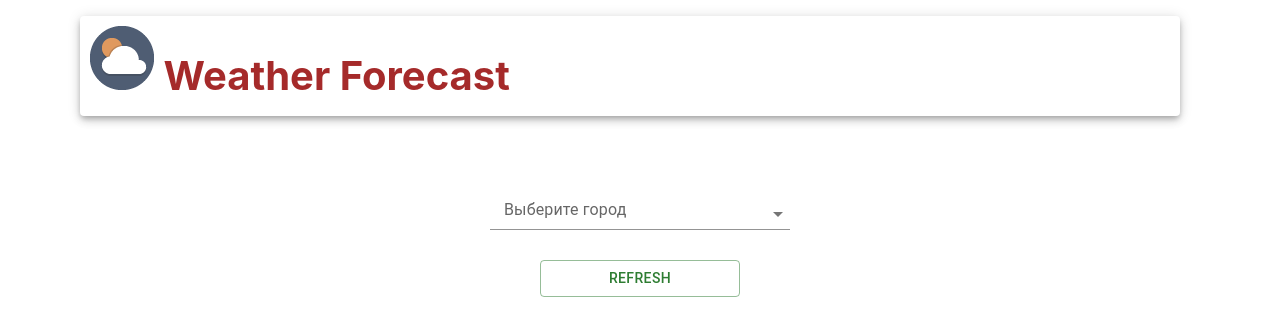
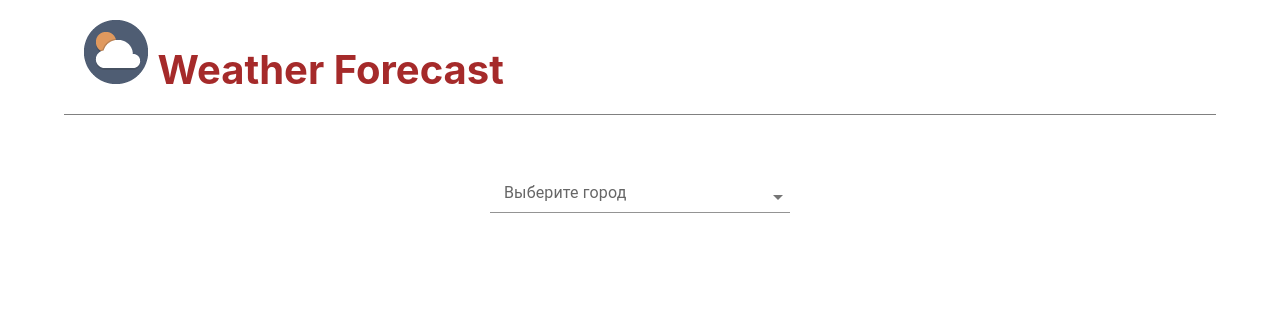
Before and after one commit to DKotykhin/Weather_forecast_React, a React (Create React App) app: page / in a window 1280 px wide. Shown: the top 336 px of the page. Built offline with nearby package versions, Linux system fonts and the light colour scheme.

Commit message:
minor bug fixes

```diff
--- a/src/Components/appHeader/AppHeader.css
+++ b/src/Components/appHeader/AppHeader.css
@@ -2,5 +2,6 @@
     font-size: 40px;
     color: #a52a2a;
     font-weight: 700;
-    padding: 10px;
+    padding: 20px;
+    border-bottom: 1px solid #808080;
 }
--- a/src/Components/appHeader/AppHeader.jsx
+++ b/src/Components/appHeader/AppHeader.jsx
@@ -1,28 +1,14 @@
 import weather_image from "./weather.png";
 
 import "./AppHeader.css";
-import { Container, Box, Paper } from "@mui/material";
+import { Container } from "@mui/material";
 
 const Header = () => {
     return (
         <Container>
-            <Box
-                sx={{
-                    display: "flex",
-                    "& > :not(style)": {
-                        m: 2,
-                        width: 1100,
-                        height: 100,
-                    },
-                }}
-            >
-                <Paper elevation={5}>
-                    <div className="header">
-                        <img src={weather_image} alt={"weather"} /> Weather
-                        Forecast
-                    </div>
-                </Paper>
-            </Box>
+            <div className="header">
+                <img src={weather_image} alt={"weather"} /> Weather Forecast
+            </div>
         </Container>
     );
 };
--- a/src/Components/currentView/currentView.jsx
+++ b/src/Components/currentView/currentView.jsx
@@ -62,13 +62,15 @@ const CurrentView = ({ currentdata }) => {
         </Grid>
         <Grid item xs={12} md={6} xl={3}>
           <table className="table">
-            <tbody>
+            <thead>
               <tr>
                 {/* <td>Сегодня: </td> */}
-                <td colSpan="2" style={{ textAlign: "center" }}>
+                <td colSpan="2">
                   {localData}
                 </td>
               </tr>
+            </thead>
+            <tbody>
               {currentItem_1.map((item, i) => {
                 return (
                   <tr key={i}>
--- a/src/Components/currentWeather/currentWeather.css
+++ b/src/Components/currentWeather/currentWeather.css
@@ -6,7 +6,7 @@
     border: solid 2px brown;
     border-radius: 10px;
     min-width: 345px;
-    min-height: 255px;
+    min-height: 250px;
     max-width: fit-content;
     background-color: #a4ffe1;
     color: brown;
@@ -36,13 +36,13 @@
     color: brown;
 }
 
-.table>p {
-    text-align: center;
+.table>tbody>tr>td,
+.table>thead>tr>td {
+    padding: 5px;
+}
+
+.table>thead {
     font-weight: bold;
     color: brown;
-    margin: 0;
+    text-align: center;
 }
-
-.table>tbody>tr>td {
-    padding: 5px;
-}
--- a/src/Components/forcastView/forcastView.jsx
+++ b/src/Components/forcastView/forcastView.jsx
@@ -58,19 +58,19 @@ const ForecastView = ({ forecastdata }) => {
               className="table"
               style={{ "backgroundColor": "gainsboro" }}
             >
-              <tbody>
+              <thead>
                 <tr>
-                  <td colSpan="2" style={{ textAlign: "center" }}>
+                  <td colSpan="2">
                     Прогноз погоды
                   </td>
                 </tr>
                 <tr>
-                  <td colSpan="2" style={{ textAlign: "center" }}>
+                  <td colSpan="2">
                     {forecastDay}
                   </td>
                 </tr>
                 <tr>
-                  <td colSpan="2" style={{ textAlign: "center" }}>
+                  <td colSpan="2">
                     <img
                       src={`https://openweathermap.org/img/wn/${icon}@2x.png`}
                       alt={icon}
@@ -78,13 +78,15 @@ const ForecastView = ({ forecastdata }) => {
                   </td>
                 </tr>
                 <tr>
-                  <td colSpan="2" style={{ textAlign: "center" }}>
+                  <td colSpan="2">
                     {descr}
                   </td>
                 </tr>
                 <tr>
-                  <td colSpan="2" style={{ height: "20px" }}></td>
+                  <td colSpan="2" style={{ height: "10px" }}></td>
                 </tr>
+                </thead>
+                <tbody>
                 {forecastItem.map((item, i) => {
                   return (
                     <tr key={i}>
--- a/src/Components/inputSelect/InputSelect.jsx
+++ b/src/Components/inputSelect/InputSelect.jsx
@@ -2,7 +2,7 @@ import React from "react";
 
 import { InputLabel, MenuItem, FormControl } from "@mui/material";
 import { Select } from "@mui/material";
-import { Button, Stack } from "@mui/material";
+//import { Button, Stack } from "@mui/material";
 
 import "./InputSelect.css";
 
@@ -11,7 +11,7 @@ const InputSelect = (props) => {
     const [flag, setFlag] = React.useState(false);
     const cityArray = [
         "Харьков",
-    "Варшава",
+        "Львов",
         "Берлин",
         "Лондон",
         "Торонто",
@@ -20,17 +20,15 @@ const InputSelect = (props) => {
         "Сингапур",
     ];
 
-  const handleChange = (event) => {
+    const selectChange = (event) => {
         const city = event.target.value;
         setCity(city);
         props.onCityUpdate(city);
-    //console.log(city);
     };
 
-  const ButtonChange = () => {
+    const clickChange = () => {
         setFlag(!flag);
         props.onCityFlag(flag);
-    //console.log(flag)
     };
 
     return (
@@ -43,7 +41,8 @@ const InputSelect = (props) => {
                     id="townSelect"
                     value={city}
                     label="Выберите город"
-          onChange={handleChange}
+                    onChange={selectChange}
+                    onClick={clickChange}
                 >
                     {cityArray.map((item, i) => {
                         return (
@@ -54,11 +53,11 @@ const InputSelect = (props) => {
                     })}
                 </Select>
             </FormControl>
-      <Stack className="button">
+            {/* <Stack className="button">
         <Button color="success" variant="outlined" onClick={ButtonChange}>
           Refresh
         </Button>
-      </Stack>
+      </Stack> */}
         </div>
     );
 };
```
Lines whose indentation alone changed are shown as unchanged.
